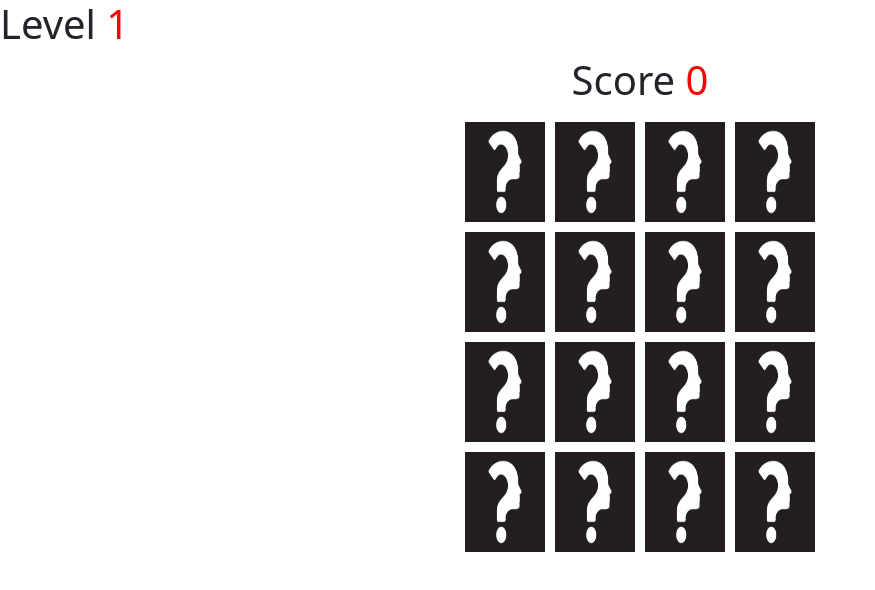
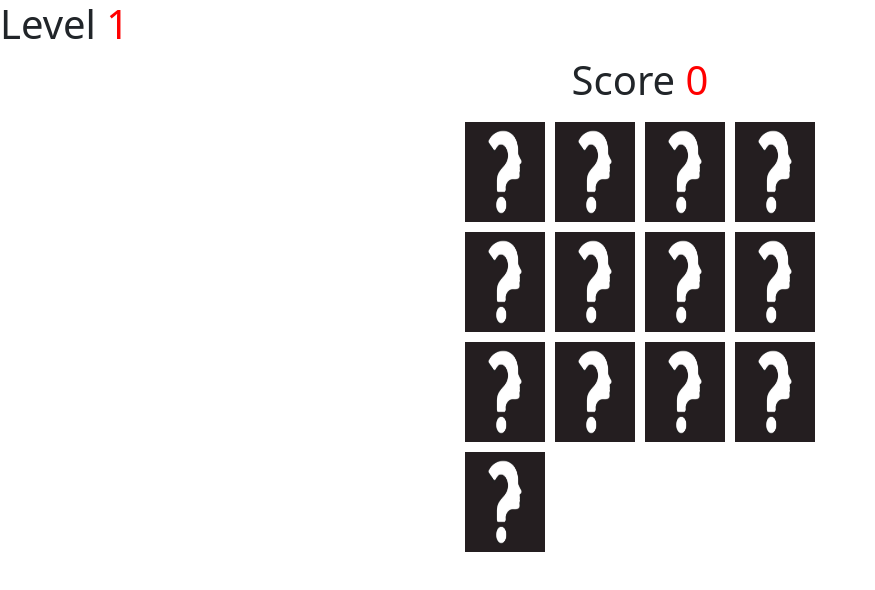
Before and after one commit to SamehHammad/memory-game, a React (Vite) app: page / in a window 1280 px wide. Shown: the top 590 px of the page, without its empty margins (0-875 px from the left). Built offline with nearby package versions, Linux system fonts and the light colour scheme.

Commit message:
remove routing

```diff
--- a/src/components/Home/Levels/Level1.jsx
+++ b/src/components/Home/Levels/Level1.jsx
@@ -152,30 +152,7 @@ const Level1 = ({ setLevel,score,setScore }) => {
                 hideImg1 === "m8" || hideImg2 === "m8" ? "hidden" : "s",
             }}
           />
-          <Pic
-            src={clicked == "m60" ? m6 : q}
-            imgClick={() => flipImg("m60")}
-            imgStyle={{
-              visibility:
-                hideImg1 === "m60" || hideImg2 === "m60" ? "hidden" : "s",
-            }}
-          />
-          <Pic
-            src={clicked == "m70" ? m7 : q}
-            imgClick={() => flipImg("m70")}
-            imgStyle={{
-              visibility:
-                hideImg1 === "m70" || hideImg2 === "m70" ? "hidden" : "s",
-            }}
-          />
-          <Pic
-            src={clicked == "m80" ? m8 : q}
-            imgClick={() => flipImg("m80")}
-            imgStyle={{
-              visibility:
-                hideImg1 === "m80" || hideImg2 === "m80" ? "hidden" : "s",
-            }}
-          />
+
         </div>
       </div>
     </>
```
